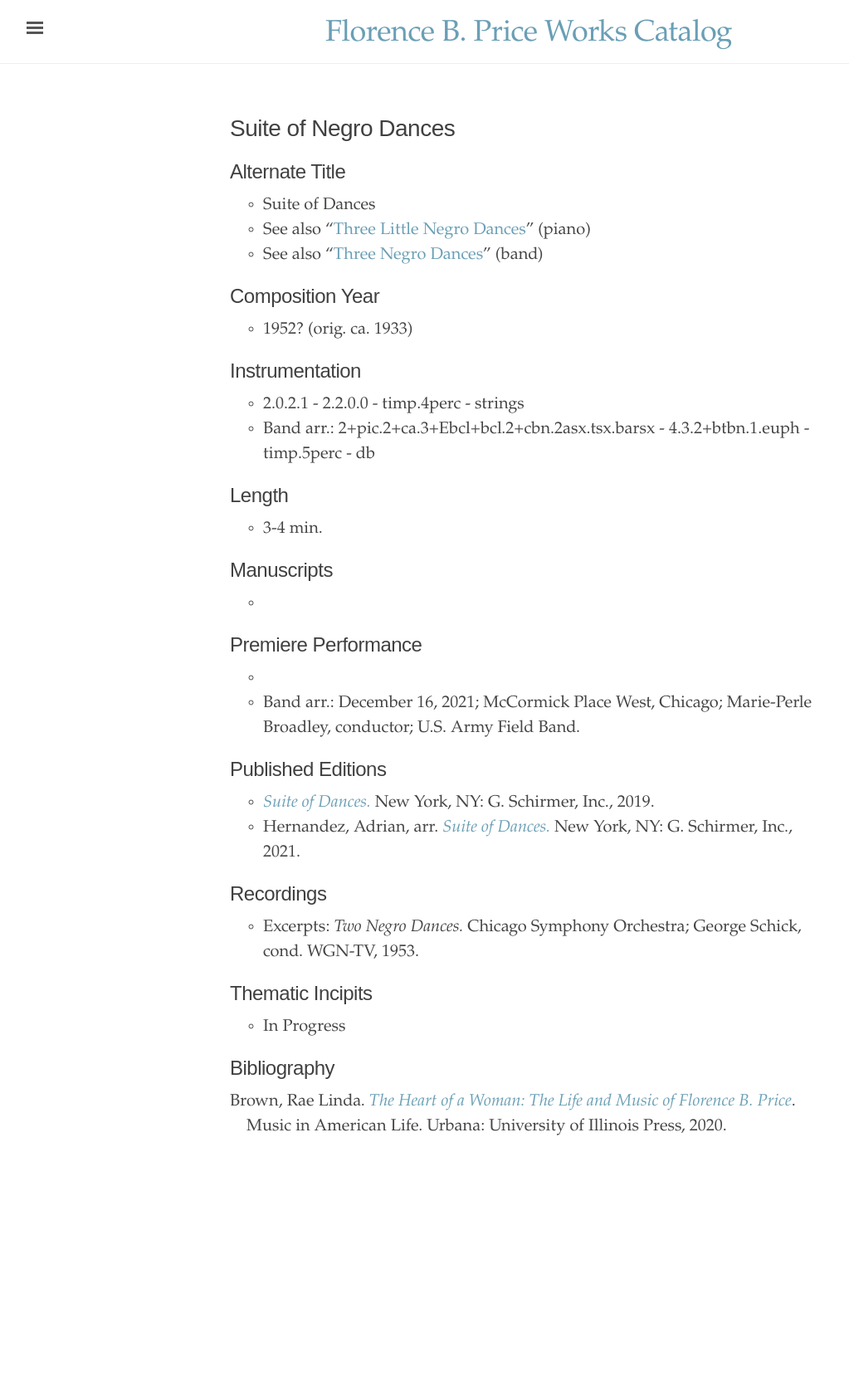
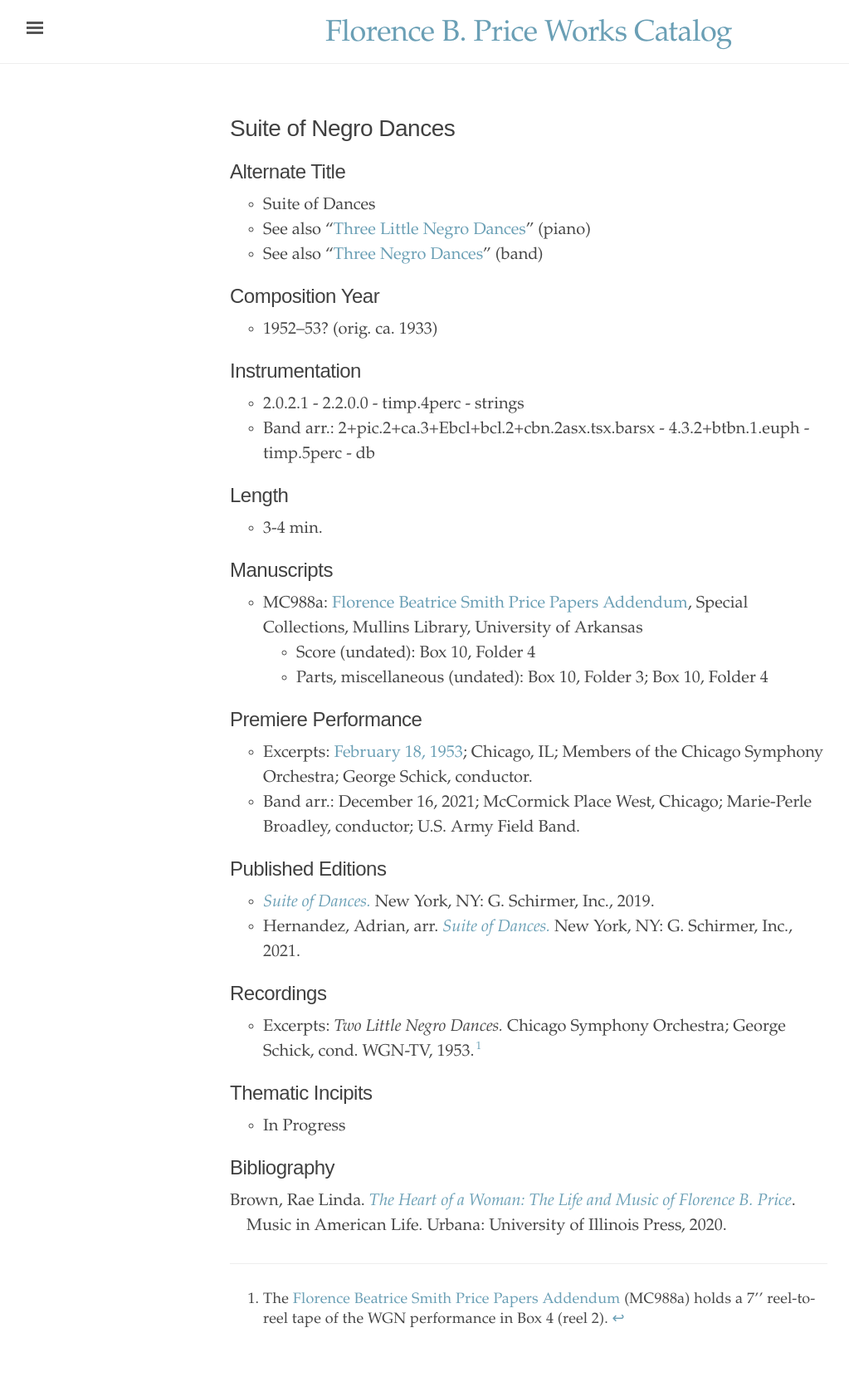
Before and after one commit to dwshadle/florence-price-catalog, a Jekyll site: the page built from _texts/price-suite_of_negro_dances.md, in a window 1280 px wide. Shown: the whole page at 83% size, without its empty margins (3-1026 px from the left). Built offline with Jekyll 4.4.1, drawn with Linux system fonts in a browser that asks for light colours; before the commit the page ends 1452 px from its top, so only the background shows below that.

Commit message:
Update price-suite_of_negro_dances.md

```diff
--- a/_texts/price-suite_of_negro_dances.md
+++ b/_texts/price-suite_of_negro_dances.md
@@ -12,7 +12,7 @@ permalink: /price-suite-of-negro-dances/
 - See also "[Three Negro Dances](/price-three-negro-dances/)" (band)
 
 ## Composition Year
-- 1952? (orig. ca. 1933)
+- 1952&ndash;53? (orig. ca. 1933)
 
 ## Instrumentation
 - 2.0.2.1 - 2.2.0.0 - timp.4perc - strings
@@ -22,10 +22,12 @@ permalink: /price-suite-of-negro-dances/
 - 3-4 min.
 
 ## Manuscripts
--
+- MC988a: <a href="https://uark.as.atlas-sys.com/repositories/2/resources/1522" target="_blank">Florence Beatrice Smith Price Papers Addendum</a>, Special Collections, Mullins Library, University of Arkansas
+    * Score (undated): Box 10, Folder 4
+    * Parts, miscellaneous (undated): Box 10, Folder 3; Box 10, Folder 4
 
 ## Premiere Performance
--
+- Excerpts: <a href="https://digitalcollections.uark.edu/digital/collection/p17212coll3/id/64" target="_blank">February 18, 1953</a>; Chicago, IL; Members of the Chicago Symphony Orchestra; George Schick, conductor.
 - Band arr.: December 16, 2021; McCormick Place West, Chicago; Marie-Perle Broadley, conductor; U.S. Army Field Band.
 
 ## Published Editions
@@ -33,7 +35,7 @@ permalink: /price-suite-of-negro-dances/
 - Hernandez, Adrian, arr. <a href="https://www.wisemusicclassical.com/work/63171/" target="_blank">*Suite of Dances.*</a> New York, NY: G. Schirmer, Inc., 2021.
 
 ## Recordings
-- Excerpts: *Two Negro Dances.* Chicago Symphony Orchestra; George Schick, cond. WGN-TV, 1953.
+- Excerpts: *Two Little Negro Dances.* Chicago Symphony Orchestra; George Schick, cond. WGN-TV, 1953.[^fn1]
 
 ## Thematic Incipits
 - In Progress
@@ -41,3 +43,7 @@ permalink: /price-suite-of-negro-dances/
 ## Bibliography
 1. Brown, Rae Linda. <a href="https://www.worldcat.org/title/1122800180" target="_blank">*The Heart of a Woman: The Life and Music of Florence B. Price*</a>. Music in American Life. Urbana: University of Illinois Press, 2020.
 {:.bibliography}
+
+---
+
+[^fn1]: The <a href="https://uark.as.atlas-sys.com/repositories/2/resources/1522" target="_blank">Florence Beatrice Smith Price Papers Addendum</a> (MC988a) holds a 7'' reel-to-reel tape of the WGN performance in Box 4 (reel 2).
```
